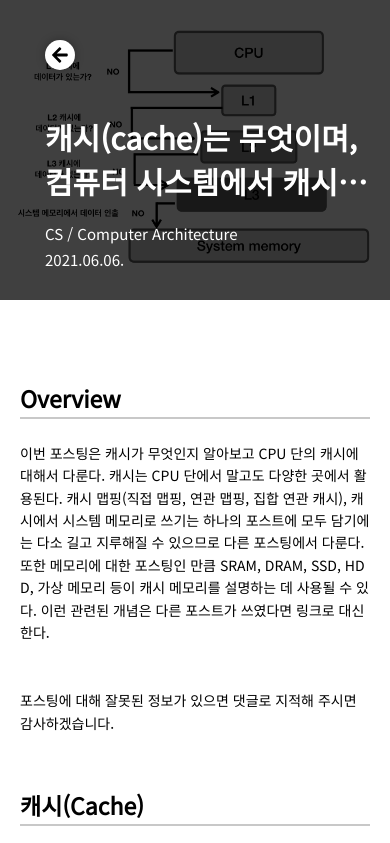
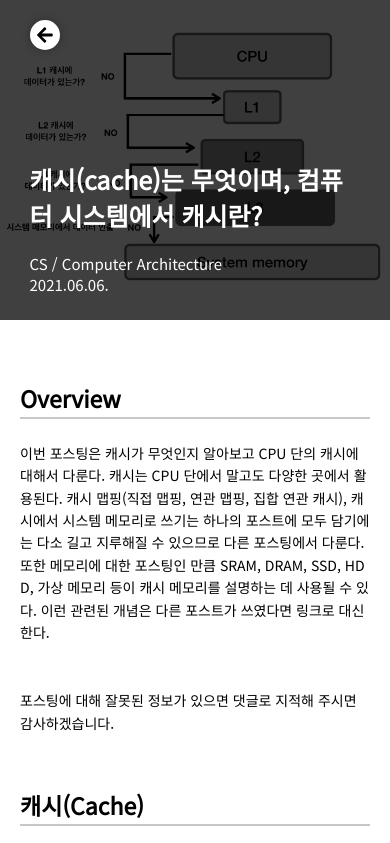
Before and after one commit to DevWhkang/blog, a Gatsby site: page /posts/cache/ in a window 390 px wide. Shown: the top 843 px of the page. Built offline with nearby package versions, Linux system fonts and the light colour scheme; Gatsby itself is replaced by a stand-in of ours.

Commit message:
Fix responsive mobile viewport

```diff
--- a/src/components/Post/PostHead.tsx
+++ b/src/components/Post/PostHead.tsx
@@ -25,7 +25,7 @@ const BackgroundImage = styled((props: GatsbyImgProps) => (
 
   @media (max-width: 768px) {
     width: 100%;
-    height: 300px;
+    height: 320px;
   }
 `;
 
--- a/src/components/Post/PostHeadInfo.tsx
+++ b/src/components/Post/PostHeadInfo.tsx
@@ -19,9 +19,10 @@ const PostHeadInfoWrapper = styled.div`
   color: #ffffff;
 
   @media (max-width: 768px) {
-    width: 95%;
+    width: 90%;
     height: 105%;
-    padding: 40px 20px;
+    margin: auto;
+    padding: 20px 10px;
   }
 `;
 
@@ -53,11 +54,11 @@ const Title = styled.div`
   white-space: normal;
   -webkit-line-clamp: 2;
   -webkit-box-orient: vertical;
-  font-size: 43px;
+  font-size: 30px;
   font-weight: 800;
 
   @media (max-width: 768px) {
-    font-size: 30px;
+    font-size: 25px;
   }
 `;
 
@@ -76,7 +77,7 @@ const PostData = styled.div`
     font-weight: 400;
 
     div {
-      margin-bottom: 5px;
+      width: 330px;
     }
   }
 `;
```
